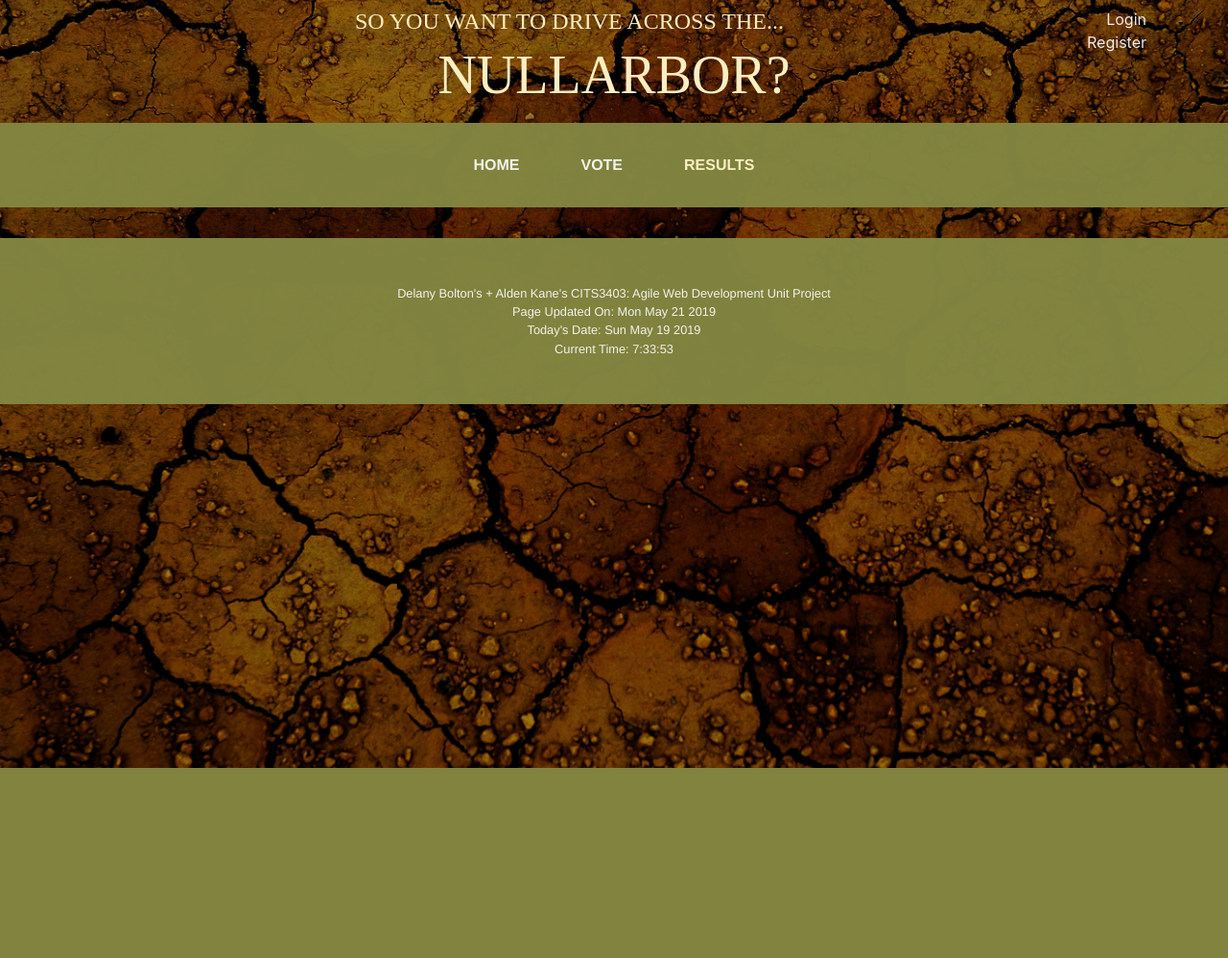
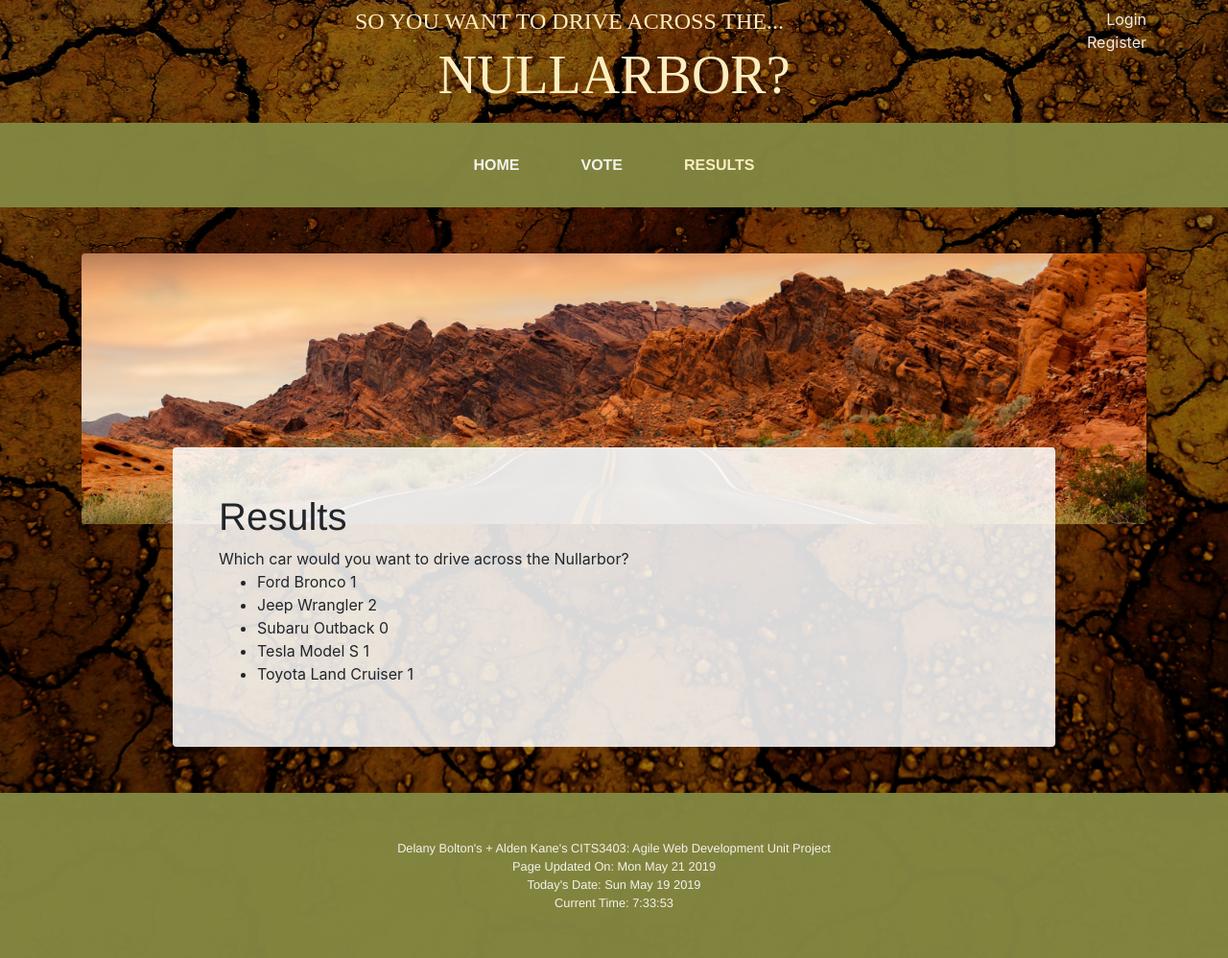
Before and after one commit to aldenkane/CITS3403-Website, a Flask app: page /results in a window 1280 px wide. Shown: the whole page at 96% size. Before the commit the page ends 800 px from the top, so only its background shows below. Run offline with Flask 2, Linux system fonts and the light colour scheme; some libraries are stand-ins or nearby versions; some web fonts are replaced.

Commit message:
Working Poll

```diff
--- a/app/__init__.py
+++ b/app/__init__.py
@@ -14,6 +14,7 @@ db = SQLAlchemy(app)
 migrate = Migrate(app, db)
 login = LoginManager(app)
 login.login_view = 'login'
+dateFile = 'data.txt'
 
 from app import routes, models
 from app.models import User, Topics, Polls, Options
--- a/app/routes.py
+++ b/app/routes.py
@@ -18,17 +18,27 @@ def vote():
     poll_data = {'question':'Which car would you want to drive across the Nullarbor?','fields':['Ford Bronco', 'Jeep Wrangler', 'Subaru Outback', 'Tesla Model S', 'Toyota Land Cruiser']}
     return render_template('vote.html', title='Vote', data=poll_data)
 
-# @app.route('/poll')
-# def poll():
-#     vote = request.args.get('field')
-#     out = open(filename, 'a')
-#     out.write( vote + '\n' )
-#     out.close()
-#     return vote
+@app.route('/poll')
+def poll():
+    poll_data = {'question':'Which car would you want to drive across the Nullarbor?','fields':['Ford Bronco', 'Jeep Wrangler', 'Subaru Outback', 'Tesla Model S', 'Toyota Land Cruiser']}
+    vote = request.args.get('field')
+    out = open('data.txt', 'a')
+    out.write( vote + '\n' )
+    out.close()
+    return render_template('index.html', data=poll_data)
 
 @app.route('/results')
 def results():
-    return render_template('results.html', title='Results')
+    poll_data = {'question':'Which car would you want to drive across the Nullarbor?','fields':['Ford Bronco', 'Jeep Wrangler', 'Subaru Outback', 'Tesla Model S', 'Toyota Land Cruiser']}
+    votes = {}
+    for f in poll_data['fields']:
+        votes[f] = 0
+
+    f  = open('data.txt', 'r')
+    for line in f:
+        vote = line.rstrip("\n")
+        votes[vote] += 1
+    return render_template('results.html', data=poll_data, votes=votes)
 
 @app.route('/login', methods=['GET', 'POST'])
 def login():
--- a/app/templates/results.html
+++ b/app/templates/results.html
@@ -1 +1,22 @@
 {% extends "base.html" %}
+{% block content %}
+  <!--Content Section for Each Page-->
+    <div class="container content-section">
+        <img class="top-image img-fluid rounded" src="static/images/road2.jpg" alt="">
+        <div class="word-section">
+          <div class="row">
+            <div class="col-md-10 mx-auto">
+              <div class="content-background rounded p-5">
+                <h1>Results</h1>
+                {{ data.question }}
+                <ul>
+                {% for e in votes %}
+                  <li>{{ e }} {{ votes[e] }}</li>
+                {% endfor %}
+                </ul>
+              </div>
+            </div>
+          </div>
+        </div>
+      </div>
+{% endblock %}
--- /dev/null
+++ b/data.txt
@@ -0,0 +1,5 @@
+Ford Bronco
+Jeep Wrangler
+Toyota Land Cruiser
+Jeep Wrangler
+Tesla Model S
```
